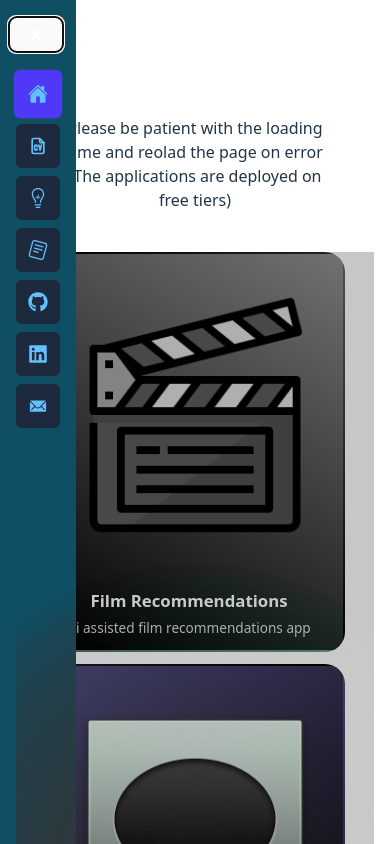
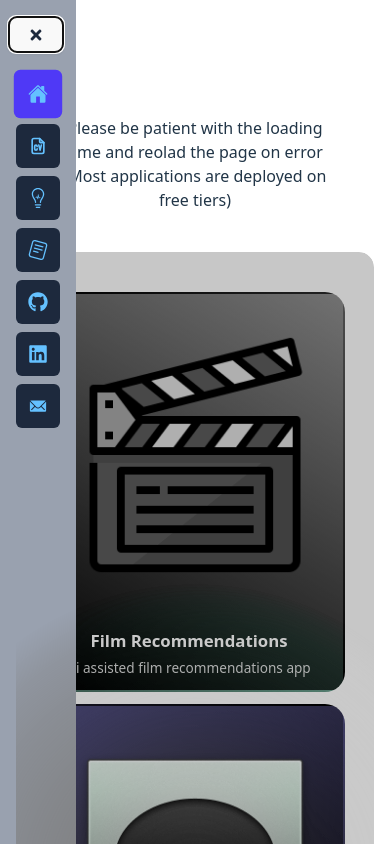
Before and after one commit to leobrowaldh/leobrowaldh.github.io, a React (Vite) app: page /projects in a window 390 px wide. Both pictures are taken after a click on the button 36 px from the left and 34 px from the top of the page. Shown: the top 844 px of the page. Built offline with nearby package versions, Linux system fonts and the light colour scheme.

Commit message:
fixed app colours and light mode colors

```diff
--- a/src/components/chromaGrid.tsx
+++ b/src/components/chromaGrid.tsx
@@ -151,7 +151,7 @@ const ChromaGrid: React.FC<ChromaGridProps> = ({
       ref={rootRef}
       onPointerMove={handleMove}
       onPointerLeave={handleLeave}
-      className={`relative w-full h-full flex flex-wrap justify-center items-start gap-3 ${className}`}
+      className={`pt-10 relative w-full h-full flex flex-wrap justify-center items-start gap-3 ${className}`}
       style={
         {
           "--r": `${radius}px`,
@@ -208,6 +208,7 @@ const ChromaGrid: React.FC<ChromaGridProps> = ({
       <div
         className="absolute inset-0 pointer-events-none z-30"
         style={{
+          borderRadius: 15,
           backdropFilter: "grayscale(1) brightness(0.78)",
           WebkitBackdropFilter: "grayscale(1) brightness(0.78)",
           background: "rgba(0,0,0,0.001)",
--- a/src/pages/home.tsx
+++ b/src/pages/home.tsx
@@ -1,6 +1,6 @@
 export default function Home() {
   return (
-    <div className="flex items-center justify-center min-h-screen bg-black text-lime-500 px-4 py-8">
+    <div className="rounded-xl flex items-center justify-center min-h-screen bg-black text-lime-500 px-4 py-8">
       <div className="flex flex-col items-center gap-8">
         <div className="flex flex-col md:flex-row items-center gap-8 text-center md:text-left">
           <div className="max-w-md animate-fade-in">
--- a/src/pages/projects.tsx
+++ b/src/pages/projects.tsx
@@ -61,7 +61,7 @@ export default function Projects() {
 
     return (
         <div>
-            <p className="m-10">Please be patient with the loading time and reolad the page on error (The applications are deployed on free tiers)</p>
+            <p className="m-10">Please be patient with the loading time and reolad the page on error (Most applications are deployed on free tiers)</p>
             <ChromaGrid items={projects} />
         </div>
     )
--- a/src/router/IconSideNav.tsx
+++ b/src/router/IconSideNav.tsx
@@ -24,7 +24,11 @@ const IconSideNav = ({selected, setSelected}: IconSideNavProps) =>
     <>
       {/* Hamburger toggle (mobile only) */}
       <button
-        className="md:hidden absolute top-4 left-0 z-50 text-white bg-slate-800 p-2 rounded"
+        className="md:hidden absolute top-4 left-0 z-50 p-2 rounded
+             text-slate-800 dark:text-white
+             bg-white dark:bg-slate-800
+             border border-slate-300 dark:border-transparent
+             shadow"
         onClick={() => setIsOpen(!isOpen)}
         style={{ marginLeft: '0.5rem' }} // optional: matches sidebar padding
       >
@@ -34,7 +38,7 @@ const IconSideNav = ({selected, setSelected}: IconSideNavProps) =>
       {/* Sidebar (mobile: toggle, desktop: always visible) */}
       <div
         className={`
-          bg-cyan-900 text-slate-100 p-4 pt-18
+          bg-gray-400 dark:bg-sky-950 text-slate-100 p-4 pt-18
           ${isOpen ? "flex" : "hidden"}
           md:flex
           fixed md:static top-0 left-0 flex-col z-40
```
